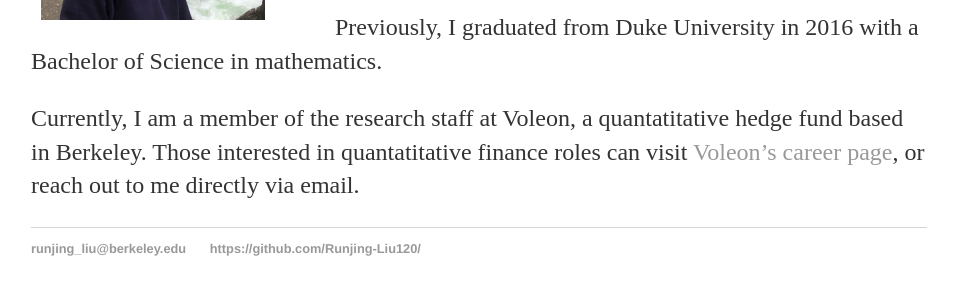
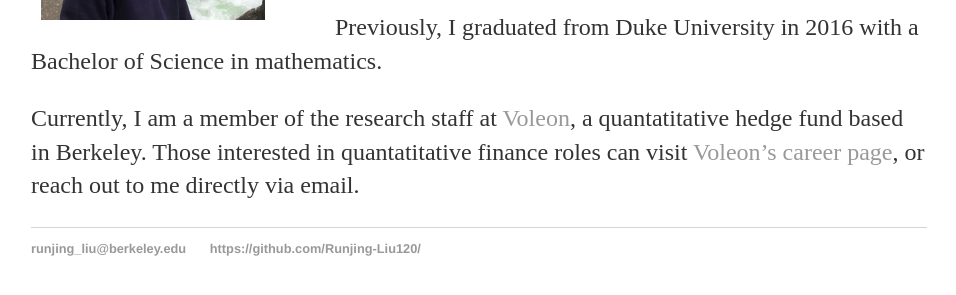
Before and after one commit to Runjing-Liu120/RunjingLiu.github.io, a Jekyll site: the page built from index.md, in a window 1280 px wide. Shown: the part 311-606 px from the top of the page, without its empty margins (161-1117 px from the left). Built offline with Jekyll 4.4.1, drawn with Linux system fonts in a browser that asks for light colours; part of the change alters nothing that is shown.

```diff
--- a/index.md
+++ b/index.md
@@ -11,5 +11,6 @@ I am a graduate of the [U.C. Berkeley Statistics Department](https://statistics.
 
 Previously, I graduated from Duke University in 2016 with a Bachelor of Science in mathematics.
 
-Currently, I am a member of the research staff at Voleon, a quantatitative hedge fund based in Berkeley.
-Those interested in quantatitative finance roles can visit [Voleon's career page](https://voleon.com/jobs/), or reach out to me directly via email.
+Currently, I am a member of the research staff at [Voleon](https://voleon.com/), a quantatitative hedge fund based in Berkeley.
+Those interested in quantatitative finance roles can visit [Voleon's career page](https://voleon.com/jobs/),
+or reach out to me directly via email.
```
